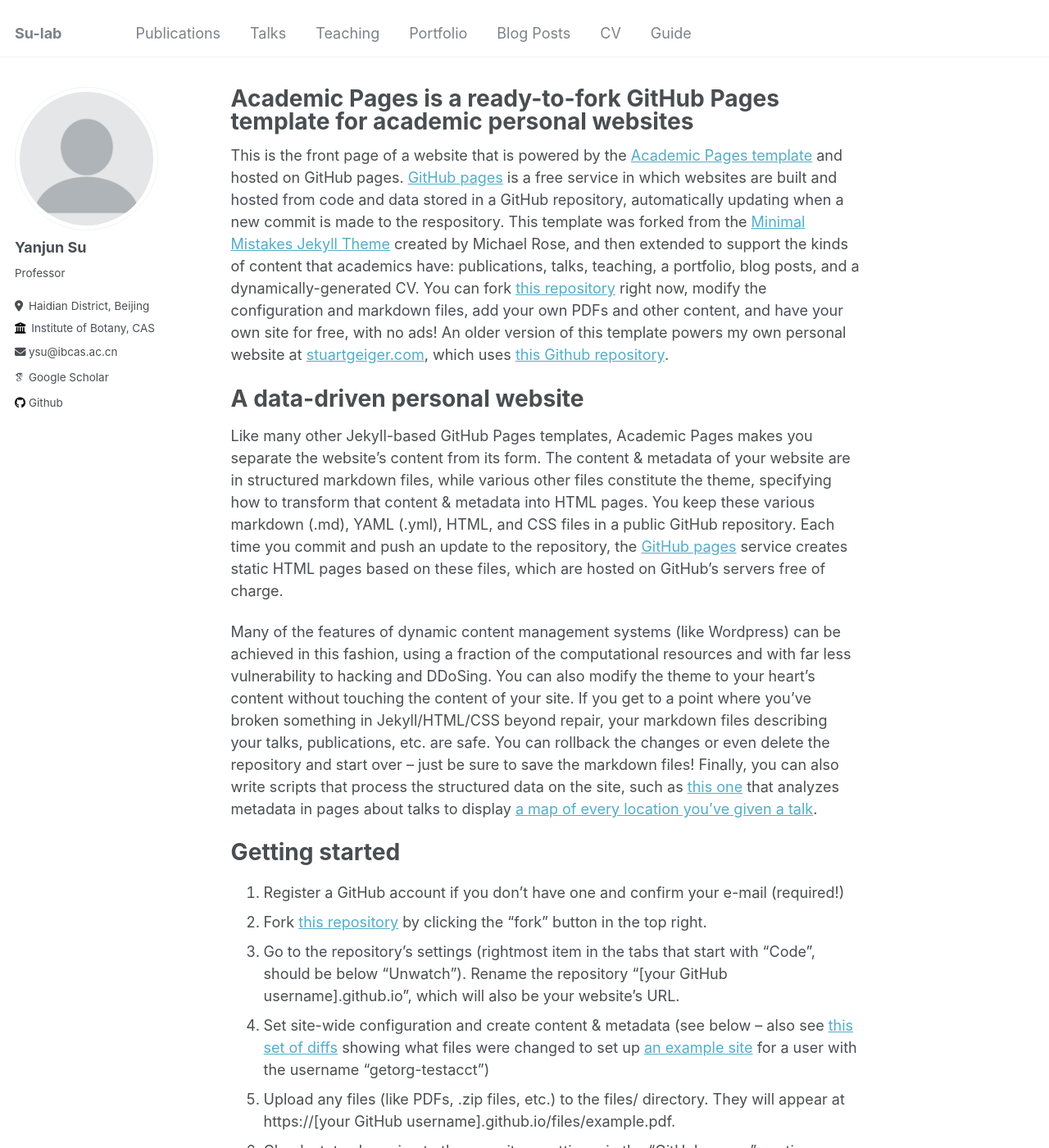
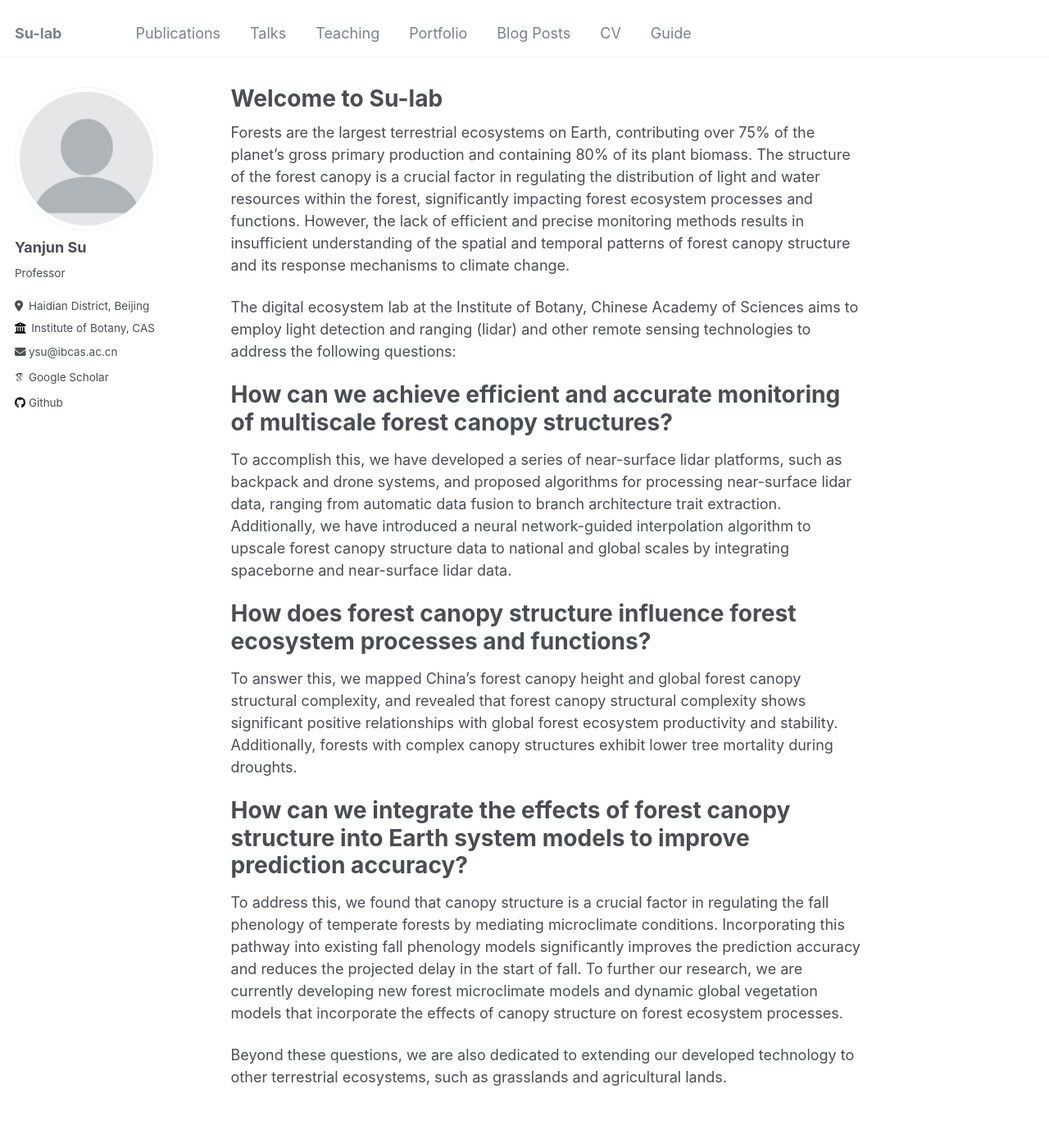
Before and after one commit to krotia/krotia.github.io, a Jekyll site: the page built from _pages/about.md, in a window 1280 px wide and 1400 px high. Shown: the whole window at 82% size. Built offline with Jekyll 4.4.1, drawn with Linux system fonts in a browser that asks for light colours; some web fonts are replaced; some of the changed text lies outside the part shown.

Commit message:
Update about.md

```diff
--- a/_pages/about.md
+++ b/_pages/about.md
@@ -1,49 +1,31 @@
 ---
 permalink: /
-title: "Academic Pages is a ready-to-fork GitHub Pages template for academic personal websites"
+title: "Welcome to Su-lab"
 author_profile: true
 redirect_from:
   - /about/
   - /about.html
 ---
+Forests are the largest terrestrial ecosystems on Earth, contributing over 75% of the planet’s gross primary production and containing 80% of its plant biomass. The structure of the forest canopy is a crucial factor in regulating the distribution of light and water resources within the forest, significantly impacting forest ecosystem processes and functions. However, the lack of efficient and precise monitoring methods results in insufficient understanding of the spatial and temporal patterns of forest canopy structure and its response mechanisms to climate change.
 
-This is the front page of a website that is powered by the [Academic Pages template](https://github.com/academicpages/academicpages.github.io) and hosted on GitHub pages. [GitHub pages](https://pages.github.com) is a free service in which websites are built and hosted from code and data stored in a GitHub repository, automatically updating when a new commit is made to the respository. This template was forked from the [Minimal Mistakes Jekyll Theme](https://mmistakes.github.io/minimal-mistakes/) created by Michael Rose, and then extended to support the kinds of content that academics have: publications, talks, teaching, a portfolio, blog posts, and a dynamically-generated CV. You can fork [this repository](https://github.com/academicpages/academicpages.github.io) right now, modify the configuration and markdown files, add your own PDFs and other content, and have your own site for free, with no ads! An older version of this template powers my own personal website at [stuartgeiger.com](http://stuartgeiger.com), which uses [this Github repository](https://github.com/staeiou/staeiou.github.io).
+The digital ecosystem lab at the Institute of Botany, Chinese Academy of Sciences aims to employ light detection and ranging (lidar) and other remote sensing technologies to address the following questions:
 
-A data-driven personal website
+
+**How can we achieve efficient and accurate monitoring of multiscale forest canopy structures?**
 ======
-Like many other Jekyll-based GitHub Pages templates, Academic Pages makes you separate the website's content from its form. The content & metadata of your website are in structured markdown files, while various other files constitute the theme, specifying how to transform that content & metadata into HTML pages. You keep these various markdown (.md), YAML (.yml), HTML, and CSS files in a public GitHub repository. Each time you commit and push an update to the repository, the [GitHub pages](https://pages.github.com/) service creates static HTML pages based on these files, which are hosted on GitHub's servers free of charge.
+To accomplish this, we have developed a series of near-surface lidar platforms, such as backpack and drone systems, and proposed algorithms for processing near-surface lidar data, ranging from automatic data fusion to branch architecture trait extraction. Additionally, we have introduced a neural network-guided interpolation algorithm to upscale forest canopy structure data to national and global scales by integrating spaceborne and near-surface lidar data.
 
-Many of the features of dynamic content management systems (like Wordpress) can be achieved in this fashion, using a fraction of the computational resources and with far less vulnerability to hacking and DDoSing. You can also modify the theme to your heart's content without touching the content of your site. If you get to a point where you've broken something in Jekyll/HTML/CSS beyond repair, your markdown files describing your talks, publications, etc. are safe. You can rollback the changes or even delete the repository and start over -- just be sure to save the markdown files! Finally, you can also write scripts that process the structured data on the site, such as [this one](https://github.com/academicpages/academicpages.github.io/blob/master/talkmap.ipynb) that analyzes metadata in pages about talks to display [a map of every location you've given a talk](https://academicpages.github.io/talkmap.html).
 
-Getting started
+
+**How does forest canopy structure influence forest ecosystem processes and functions?**
 ======
-1. Register a GitHub account if you don't have one and confirm your e-mail (required!)
-1. Fork [this repository](https://github.com/academicpages/academicpages.github.io) by clicking the "fork" button in the top right.
-1. Go to the repository's settings (rightmost item in the tabs that start with "Code", should be below "Unwatch"). Rename the repository "[your GitHub username].github.io", which will also be your website's URL.
-1. Set site-wide configuration and create content & metadata (see below -- also see [this set of diffs](http://archive.is/3TPas) showing what files were changed to set up [an example site](https://getorg-testacct.github.io) for a user with the username "getorg-testacct")
-1. Upload any files (like PDFs, .zip files, etc.) to the files/ directory. They will appear at https://[your GitHub username].github.io/files/example.pdf.
-1. Check status by going to the repository settings, in the "GitHub pages" section
+To answer this, we mapped China’s forest canopy height and global forest canopy structural complexity, and revealed that forest canopy structural complexity shows significant positive relationships with global forest ecosystem productivity and stability. Additionally, forests with complex canopy structures exhibit lower tree mortality during droughts.
 
-Site-wide configuration
-------
-The main configuration file for the site is in the base directory in [_config.yml](https://github.com/academicpages/academicpages.github.io/blob/master/_config.yml), which defines the content in the sidebars and other site-wide features. You will need to replace the default variables with ones about yourself and your site's github repository. The configuration file for the top menu is in [_data/navigation.yml](https://github.com/academicpages/academicpages.github.io/blob/master/_data/navigation.yml). For example, if you don't have a portfolio or blog posts, you can remove those items from that navigation.yml file to remove them from the header.
 
-Create content & metadata
-------
-For site content, there is one markdown file for each type of content, which are stored in directories like _publications, _talks, _posts, _teaching, or _pages. For example, each talk is a markdown file in the [_talks directory](https://github.com/academicpages/academicpages.github.io/tree/master/_talks). At the top of each markdown file is structured data in YAML about the talk, which the theme will parse to do lots of cool stuff. The same structured data about a talk is used to generate the list of talks on the [Talks page](https://academicpages.github.io/talks), each [individual page](https://academicpages.github.io/talks/2012-03-01-talk-1) for specific talks, the talks section for the [CV page](https://academicpages.github.io/cv), and the [map of places you've given a talk](https://academicpages.github.io/talkmap.html) (if you run this [python file](https://github.com/academicpages/academicpages.github.io/blob/master/talkmap.py) or [Jupyter notebook](https://github.com/academicpages/academicpages.github.io/blob/master/talkmap.ipynb), which creates the HTML for the map based on the contents of the _talks directory).
 
-**Markdown generator**
+**How can we integrate the effects of forest canopy structure into Earth system models to improve prediction accuracy?**
+======
+To address this, we found that canopy structure is a crucial factor in regulating the fall phenology of temperate forests by mediating microclimate conditions. Incorporating this pathway into existing fall phenology models significantly improves the prediction accuracy and reduces the projected delay in the start of fall. To further our research, we are currently developing new forest microclimate models and dynamic global vegetation models that incorporate the effects of canopy structure on forest ecosystem processes.
 
-I have also created [a set of Jupyter notebooks](https://github.com/academicpages/academicpages.github.io/tree/master/markdown_generator
-) that converts a CSV containing structured data about talks or presentations into individual markdown files that will be properly formatted for the Academic Pages template. The sample CSVs in that directory are the ones I used to create my own personal website at stuartgeiger.com. My usual workflow is that I keep a spreadsheet of my publications and talks, then run the code in these notebooks to generate the markdown files, then commit and push them to the GitHub repository.
 
-How to edit your site's GitHub repository
-------
-Many people use a git client to create files on their local computer and then push them to GitHub's servers. If you are not familiar with git, you can directly edit these configuration and markdown files directly in the github.com interface. Navigate to a file (like [this one](https://github.com/academicpages/academicpages.github.io/blob/master/_talks/2012-03-01-talk-1.md) and click the pencil icon in the top right of the content preview (to the right of the "Raw | Blame | History" buttons). You can delete a file by clicking the trashcan icon to the right of the pencil icon. You can also create new files or upload files by navigating to a directory and clicking the "Create new file" or "Upload files" buttons.
-
-Example: editing a markdown file for a talk
-![Editing a markdown file for a talk](/images/editing-talk.png)
-
-For more info
-------
-More info about configuring Academic Pages can be found in [the guide](https://academicpages.github.io/markdown/). The [guides for the Minimal Mistakes theme](https://mmistakes.github.io/minimal-mistakes/docs/configuration/) (which this theme was forked from) might also be helpful.
+Beyond these questions, we are also dedicated to extending our developed technology to other terrestrial ecosystems, such as grasslands and agricultural lands.
```
